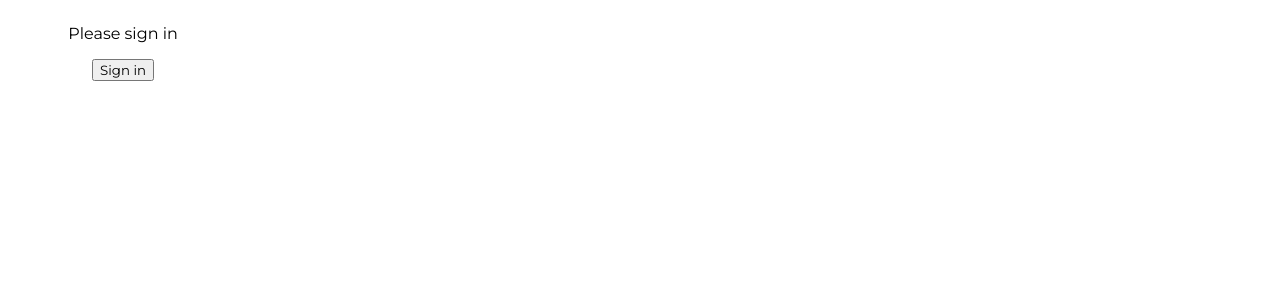
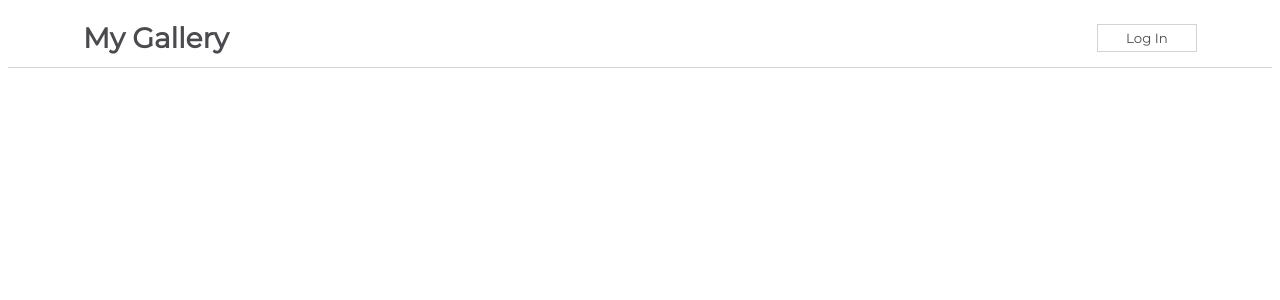
Before and after one commit to patthoege/funtional-component-css-challenge, a React (Create React App) app in the folder my-app/: page / in a window 1280 px wide. Shown: the top 300 px of the page. Built offline with nearby package versions, Linux system fonts and the light colour scheme.

Commit message:
Handling events Challenge

```diff
--- a/my-app/src/App.js
+++ b/my-app/src/App.js
@@ -9,7 +9,8 @@
 // import ConditionalRenderingFunctional from './components/ConditionalRenderingFunctional';
 // import ConditionalRenderingClass from './components/ConditionalRenderingClass';
 // import NestingComponents from './components/NestingComponents';
-import MethodsAsPropsParent from "./components/MethodsAsPropsParent";
+// import MethodsAsPropsParent from "./components/MethodsAsPropsParent";
+import NavBarForm from "./components/NavBarForm"
 
 
 function App() {
@@ -26,7 +27,8 @@
       {/* <ConditionalRenderingClass /> */}
       {/* <ConditionalRenderingFunctional connected={false} /> */}
       {/* <NestingComponents /> */}
-      <MethodsAsPropsParent />
+      {/* <MethodsAsPropsParent /> */}
+      <NavBarForm />
     </div>
   );
 }
--- /dev/null
+++ b/my-app/src/components/NavBarForm.js
@@ -0,0 +1,41 @@
+import React from "react";
+import css from "./css/NavBarForm.module.css";
+import "./css/NavBarForm.module.css";
+import NavBarFormChild from "./NavBarFormChild";
+
+class NavBarForm extends React.Component {
+
+    constructor(props) {
+        super(props);
+        this.state = {
+            isLoggedIn: true,
+        };
+    }
+
+    handleClick() {
+        this.setState({
+            isLoggedIn: false
+        })
+    }
+
+    handleButtonClick = () => {
+        this.setState((prevState) => ({
+            isLoggedIn: prevState.isLoggedIn ? false : true
+          }), () => console.log(this.state.isLoggedIn));
+    }
+
+    render() {
+        return (
+            <div className={css.NavBar}>
+                <h1>My Gallery </h1>
+
+                <NavBarFormChild
+                    isLoggedIn={this.state.isLoggedIn}
+                    handleClick={this.handleButtonClick}
+                />
+            </div>
+        )
+    }
+}
+
+export default NavBarForm;
--- /dev/null
+++ b/my-app/src/components/NavBarFormChild.js
@@ -0,0 +1,19 @@
+import React from 'react'
+
+function NavBarFormChild(props) {
+    return (
+        props.isLoggedIn ?
+        <button onClick={props.handleClick}>Log In</button>
+        :
+        <form>
+            <label htmlFor = "username">Username:</label>
+            <input placeholder="username" id="username"/>
+
+            <label htmlFor = "password">Password:</label>
+            <input placeholder="password" id="password"/>
+            <button  onClick={props.handleClick}>Submit</button>
+        </form>
+    )
+}
+
+export default NavBarFormChild;
```
